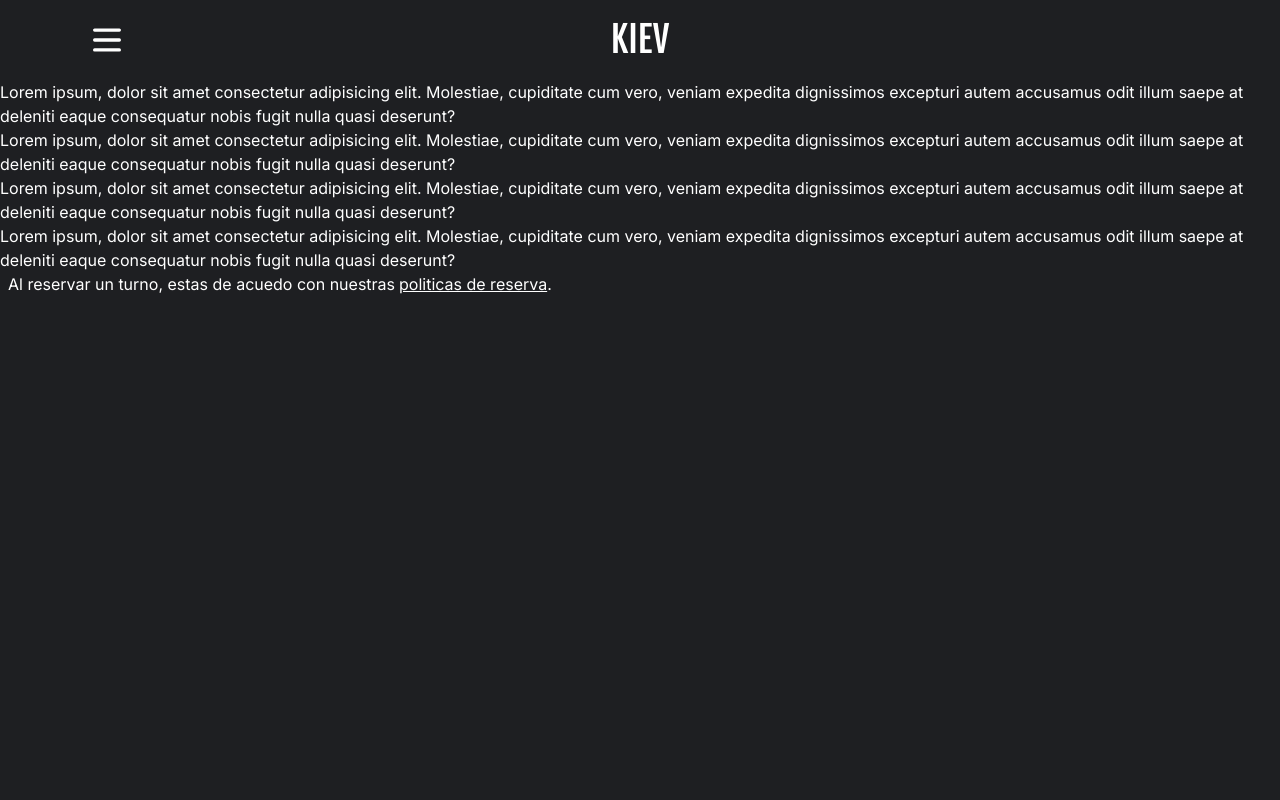
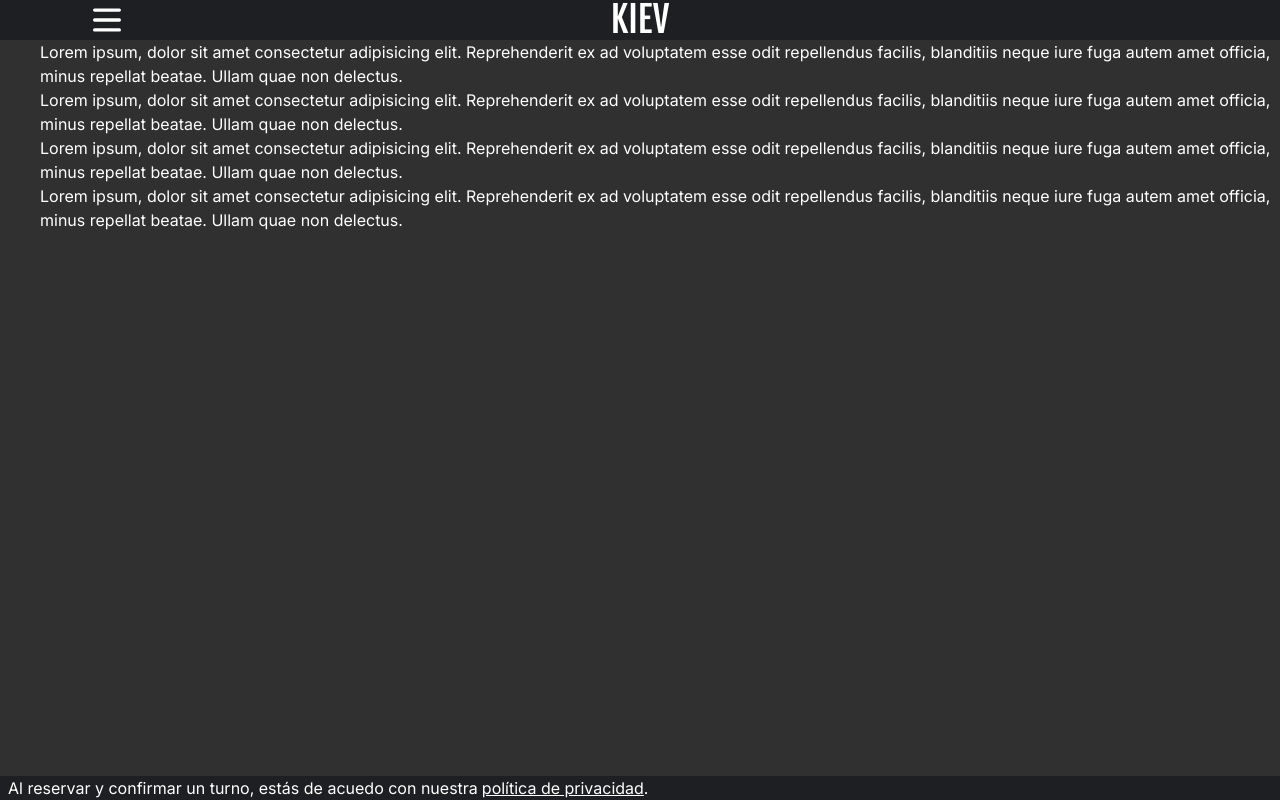
Before and after one commit to alanmdza2/TrimTrack, a Next.js app in the folder nextjs/: page /politicasdereserva in a window 1280 px wide. Built offline with nearby package versions, Linux system fonts and the light colour scheme.

Commit message:
refactor and new features

```diff
--- a/nextjs/app/components/Footer.jsx
+++ b/nextjs/app/components/Footer.jsx
@@ -4,9 +4,9 @@ import React from 'react'
 const Footer = () => {
     return (
         <div>
-            <p className='pl-2 flex flex-row'>Al reservar un turno, estas de acuedo con nuestras
+            <p className='pl-2 flex flex-row'>Al reservar y confirmar un turno, estás de acuedo con nuestra
                 <Link className='underline pl-1'
-                    href={'/politicasdereserva'}> politicas de reserva
+                    href={'/politicasdereserva'}> política de privacidad
                 </Link>
                 .</p>
         </div>
--- a/nextjs/app/components/Navbar.jsx
+++ b/nextjs/app/components/Navbar.jsx
@@ -2,19 +2,18 @@ import React from "react";
 
 export default function Navbar() {
    return (
-      <div class="h-20 max-w-full bg-[#1E1F22] content-center">
-         <div class="grid grid-cols-6 place-items-center">
-            <div class="flex items-stretch">
-               <div class="self-center">
-                  <svg class="w-7 h-7 " aria-hidden="true" xmlns="http://www.w3.org/2000/svg" fill="none" viewBox="0 0 17 14">
-                     <path stroke="white" stroke-linecap="round" stroke-linejoin="round" stroke-width="2" d="M1 1h15M1 7h15M1 13h15" />
+      <div className="max-w-full bg-[#1E1F22] content-center">
+         <div className="grid grid-cols-6 place-items-center">
+            <div className="flex items-stretch">
+               <div className="self-center">
+                  <svg className="w-7 h-7 " aria-hidden="true" xmlns="http://www.w3.org/2000/svg" fill="none" viewBox="0 0 17 14">
+                     <path stroke="white" strokeLinecap="round" strokeLinejoin="round" strokeWidth="2" d="M1 1h15M1 7h15M1 13h15" />
                   </svg>
                </div>
             </div>
-            <div class="col-start-2 col-span-4">
-               <h1 class="text-white text-4xl font-2">KIEV</h1>
+            <div className="col-start-2 col-span-4">
+               <h1 className="text-white text-4xl font-2">KIEV</h1>
             </div>
-
          </div>
       </div>
    );
--- /dev/null
+++ b/nextjs/app/nuevoturno/page.jsx
@@ -0,0 +1,64 @@
+'use client'
+import React, { useState, useEffect } from "react";
+import Servicio from "../components/Servicio";
+import { token } from '../../public/token'
+import Boton from "../components/Boton";
+
+export default function Home() {
+    const [servivcio, setServicio] = useState([]);
+    const getServicio = async () => {
+        try {
+            const api = 'https://trimtrack-production.up.railway.app/api/servicio';
+            //const api = process.env.API;
+            console.log(api);
+            const data = await fetch(api, {
+                method: 'GET',
+                headers: {
+                    'Content-Type': 'application/json',
+                    'Authorization': `Bearer ${token}`
+                }
+            });
+            const res = await data.json();
+            console.log(res);
+            setServicio(res)
+        } catch (error) {
+            console.log(error.message);
+        }
+    }
+    useEffect(() => {
+        getServicio();
+    }, [])
+
+    return (
+        <>
+            <div className='h-screen w-full bg-[#303030] flex justify-around'>
+                <div class="w-2/3 mt-5 content-center">
+                    <div class="text-2xl font-1 text-white pb-10">
+                        Seleccione un Servicio
+                    </div>
+                    <div>
+                        <form action="" className='w-full flex flex-col'>
+                            <div className='flex-col justify-center'>
+                                {servivcio.map((item) => (
+                                    <div>
+                                        <Servicio legend={item.descripcion} price={item.price} time={'30 Minutos'} id={item.idservicio} />
+                                    </div>
+                                ))}
+                            </div>
+                            <div className='grid grid-cols-2 gap-8 items-center'>
+                                <div class="text-l w-full font-1 text-white pt-7 colspan-1 ">
+                                    <u>Tienes alguna duda? Conoce nuestras politicas de reserva</u>
+                                </div>
+                                {/* <button onClick={(e) => { e.preventDefault(); window.location.href = 'fechahora' }}
+                                    class="w-2/3 h-2/3 justify-self-end colspan-1 bg-[#5865F2] hover:bg-blue-700 text-white font-bold py-2 px-4 rounded-xl">
+                                    Siguiente
+                                </button> */}
+                                <Boton legend={'Siguiente'} ruta={'fechahora'} />
+                            </div>
+                        </form>
+                    </div>
+                </div>
+            </div>
+        </>
+    )
+}
--- a/nextjs/app/page.jsx
+++ b/nextjs/app/page.jsx
@@ -1,64 +1,16 @@
-'use client'
-import React, { useState, useEffect } from "react";
-import Servicio from "./components/Servicio";
-import { token } from '../public/token'
-import Boton from "./components/Boton";
+import React from 'react'
 
-export default function Home() {
-    const [servivcio, setServicio] = useState([]);
-    const getServicio = async () => {
-        try {
-            const api = 'https://trimtrack-production.up.railway.app/api/servicio';
-            //const api = process.env.API;
-            console.log(api);
-            const data = await fetch(api, {
-                method: 'GET',
-                headers: {
-                    'Content-Type': 'application/json',
-                    'Authorization': `Bearer ${token}`
-                }
-            });
-            const res = await data.json();
-            console.log(res);
-            setServicio(res)
-        } catch (error) {
-            console.log(error.message);
-        }
-    }
-    useEffect(() => {
-        getServicio();
-    }, [])
+const page = () => {
+  return (
+    <div className='pl-10 bg-[#303030] w-screen h-screen'>
+        <div>
+            <h1>Salon de Estetica Masculino Kiev</h1>
+            <h2>Bienvenidos</h2>
+        </div>
+        <div>PLACEHOLDER CARRUSEL DE IMAGENES</div>
+        <div></div>
+    </div>
+  )
+}
 
-    return (
-        <>
-            <div className='h-screen w-full bg-[#303030] flex justify-around'>
-                <div class="w-2/3 mt-5 content-center">
-                    <div class="text-2xl font-1 text-white pb-10">
-                        Seleccione un Servicio
-                    </div>
-                    <div>
-                        <form action="" className='w-full flex flex-col'>
-                            <div className='flex-col justify-center'>
-                                {servivcio.map((item) => (
-                                    <div>
-                                        <Servicio legend={item.descripcion} price={item.price} time={'30 Minutos'} id={item.idservicio} />
-                                    </div>
-                                ))}
-                            </div>
-                            <div className='grid grid-cols-2 gap-8 items-center'>
-                                <div class="text-l w-full font-1 text-white pt-7 colspan-1 ">
-                                    <u>Tienes alguna duda? Conoce nuestras politicas de reserva</u>
-                                </div>
-                                {/* <button onClick={(e) => { e.preventDefault(); window.location.href = 'fechahora' }}
-                                    class="w-2/3 h-2/3 justify-self-end colspan-1 bg-[#5865F2] hover:bg-blue-700 text-white font-bold py-2 px-4 rounded-xl">
-                                    Siguiente
-                                </button> */}
-                                <Boton legend={'Siguiente'} ruta={'fechahora'} />
-                            </div>
-                        </form>
-                    </div>
-                </div>
-            </div>
-        </>
-    )
-}
+export default page
--- a/nextjs/app/politicasdereserva/page.jsx
+++ b/nextjs/app/politicasdereserva/page.jsx
@@ -2,11 +2,13 @@ import React from 'react'
 
 const page = () => {
   return (
-    <div>
-        <p>Lorem ipsum, dolor sit amet consectetur adipisicing elit. Molestiae, cupiditate cum vero, veniam expedita dignissimos excepturi autem accusamus odit illum saepe at deleniti eaque consequatur nobis fugit nulla quasi deserunt?</p>
-        <p>Lorem ipsum, dolor sit amet consectetur adipisicing elit. Molestiae, cupiditate cum vero, veniam expedita dignissimos excepturi autem accusamus odit illum saepe at deleniti eaque consequatur nobis fugit nulla quasi deserunt?</p>
-        <p>Lorem ipsum, dolor sit amet consectetur adipisicing elit. Molestiae, cupiditate cum vero, veniam expedita dignissimos excepturi autem accusamus odit illum saepe at deleniti eaque consequatur nobis fugit nulla quasi deserunt?</p>
-        <p>Lorem ipsum, dolor sit amet consectetur adipisicing elit. Molestiae, cupiditate cum vero, veniam expedita dignissimos excepturi autem accusamus odit illum saepe at deleniti eaque consequatur nobis fugit nulla quasi deserunt?</p>
+    <div className='pl-10 bg-[#303030] w-screen h-screen'>
+        <ol type='1'>
+          <li>Lorem ipsum, dolor sit amet consectetur adipisicing elit. Reprehenderit ex ad voluptatem esse odit repellendus facilis, blanditiis neque iure fuga autem amet officia, minus repellat beatae. Ullam quae non delectus.</li>
+          <li>Lorem ipsum, dolor sit amet consectetur adipisicing elit. Reprehenderit ex ad voluptatem esse odit repellendus facilis, blanditiis neque iure fuga autem amet officia, minus repellat beatae. Ullam quae non delectus.</li>
+          <li>Lorem ipsum, dolor sit amet consectetur adipisicing elit. Reprehenderit ex ad voluptatem esse odit repellendus facilis, blanditiis neque iure fuga autem amet officia, minus repellat beatae. Ullam quae non delectus.</li>
+          <li>Lorem ipsum, dolor sit amet consectetur adipisicing elit. Reprehenderit ex ad voluptatem esse odit repellendus facilis, blanditiis neque iure fuga autem amet officia, minus repellat beatae. Ullam quae non delectus.</li>
+        </ol>
     </div>
   )
 }
```
